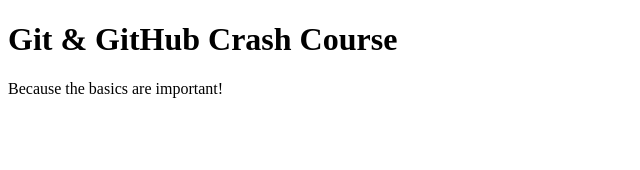
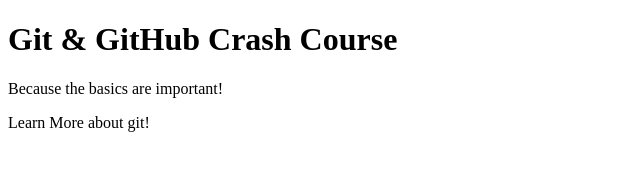
Before and after one commit to dmkdombale/learningCICD, a plain HTML site: page index.html in a window 1280 px wide. Shown: the whole page, without its empty margins (0-640 px from the left). Drawn offline with Linux system fonts and the light colour scheme.

Commit message:
modified

```diff
--- a/index.html
+++ b/index.html
@@ -9,5 +9,6 @@
   <body>
     <h1>Git & GitHub Crash Course</h1>
     <p>Because the basics are important!</p>
+    <p>Learn More about git!</p>
   </body>
 </html>
```
